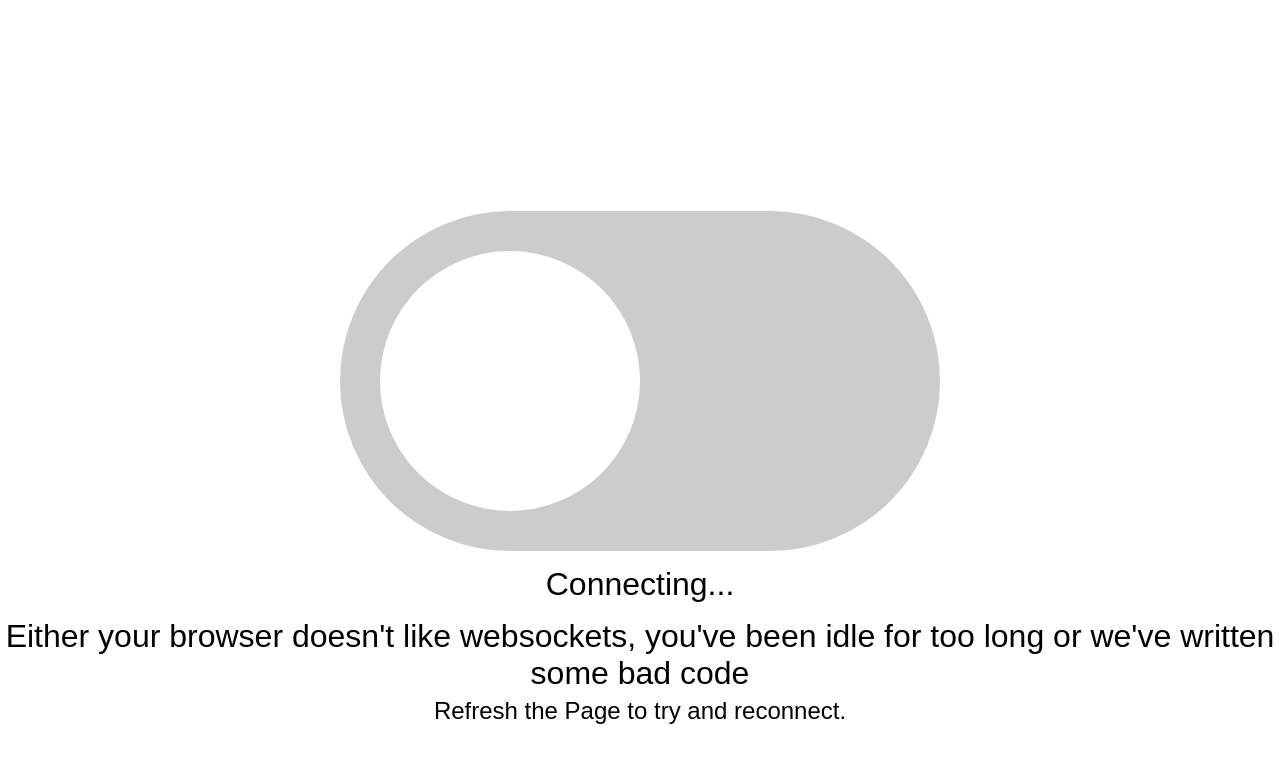
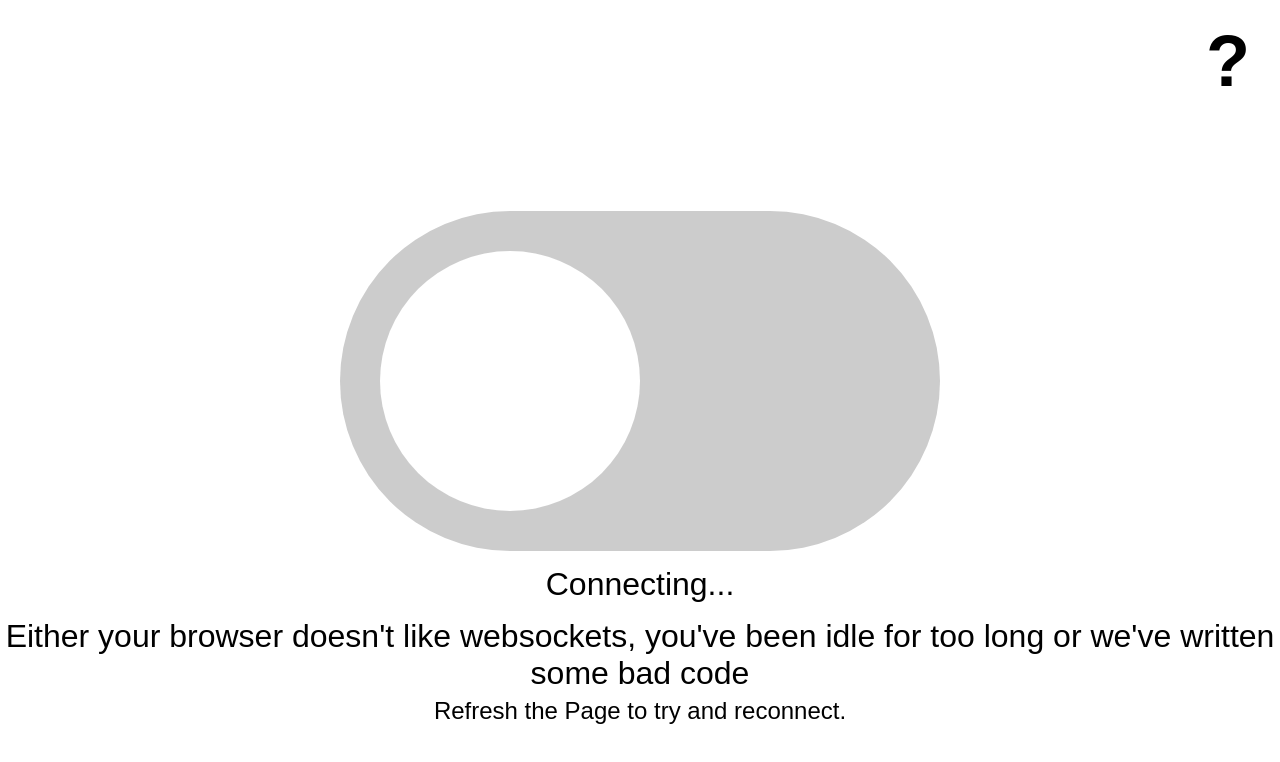
Before and after one commit to CADawg/foxswitch.link, a website: page public/index.html in a window 1280 px wide. Drawn offline with nearby package versions, Linux system fonts and the light colour scheme.

Commit message:
Fix idle timeout, add article link

```diff
--- a/app.js
+++ b/app.js
@@ -24,6 +24,8 @@ function canHit(ip) {
 }
 
 app.ws("/*", {
+    idleTimeout: 0,
+
     open: (ws) => {
         ws.subscribe("toggle");
         ws.send(state.toString())
--- a/public/index.html
+++ b/public/index.html
@@ -12,6 +12,7 @@
             <input id="checkbox" type="checkbox">
             <span class="slider round"></span>
         </label>
+        <a class="help" href="https://peakd.com/hive-169321/@cadawg/foxswitch-link-a-novelty-internet-switch-controlled-by-you-yes-you" target="_blank">?</a>
         <div class="space">
             <h1 id="countdown-text" class="click-switch">You can click the switch again in <strong id="number-time">0.50</strong> Seconds</h1>
             <h1 class="pre-connected-text">Connecting...</h1>
--- a/public/webpage.css
+++ b/public/webpage.css
@@ -13,6 +13,17 @@ html, body {
 
 .space {
     height: 38px;
+}
+
+.help {
+    position: fixed;
+    font-size: 72px;
+    font-weight: bolder;
+    color: black;
+    font-family: Arial, sans-serif;
+    top: 20px;
+    right: 30px;
+    text-decoration: none;
 }
 
 h1, p {
```
